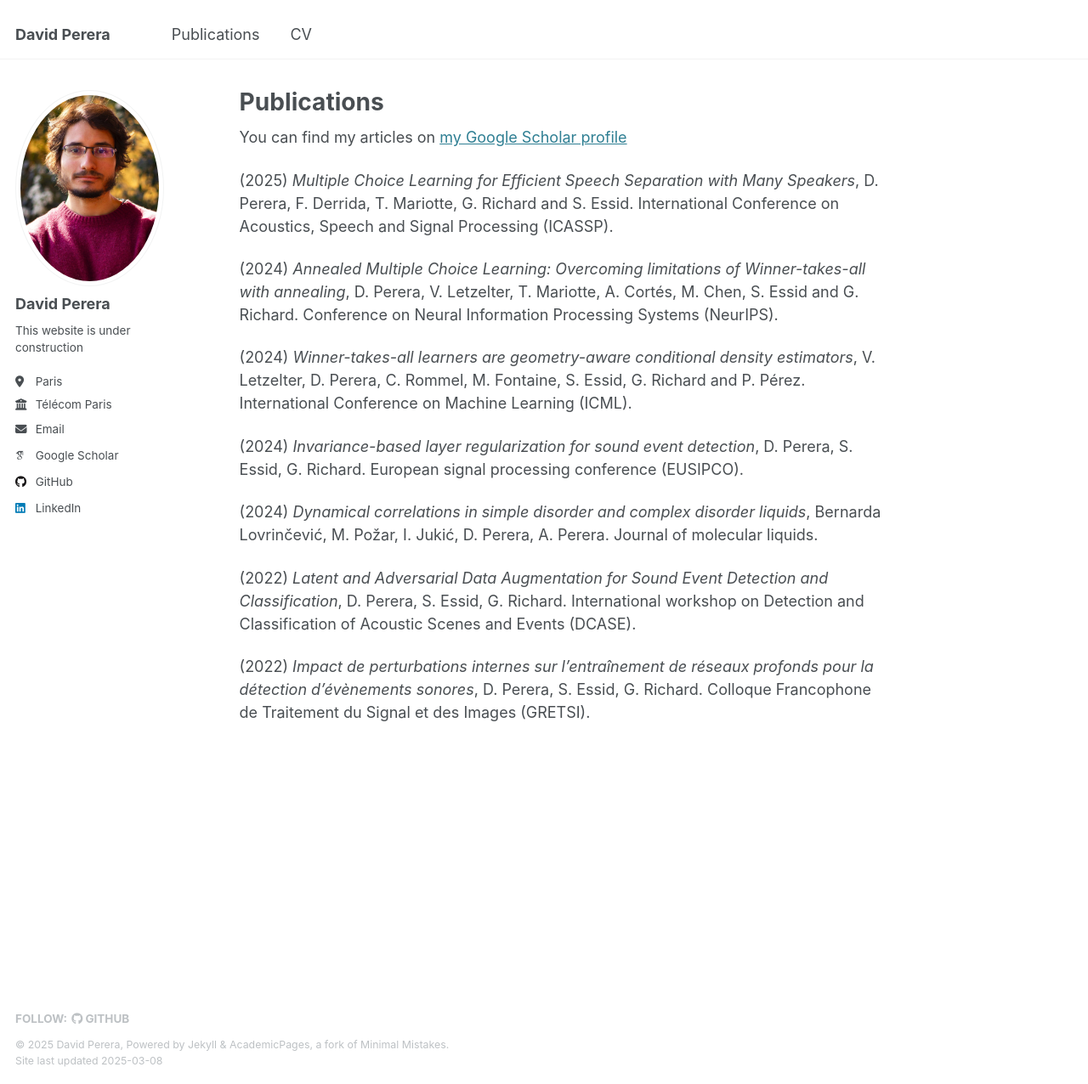
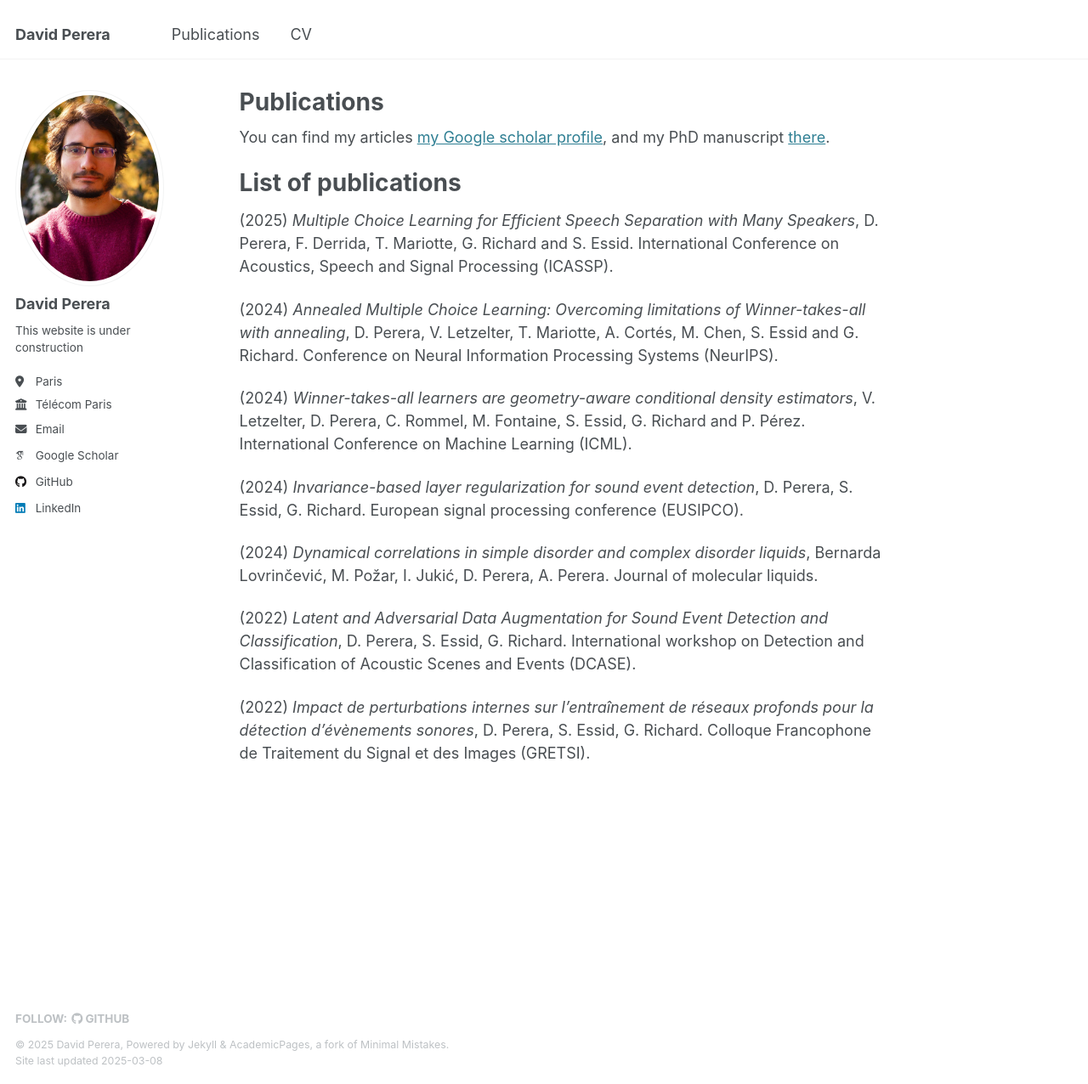
Before and after one commit to daperera/daperera.github.io, a Jekyll site: the page built from _pages/publications.md, in a window 1280 px wide and 1276 px high. Shown: the whole window at 85% size. Built offline with Jekyll 4.4.1, drawn with Linux system fonts in a browser that asks for light colours; some web fonts are replaced.

Commit message:
Update publications.md

```diff
--- a/_pages/publications.md
+++ b/_pages/publications.md
@@ -6,7 +6,9 @@ redirect_from:
   - /publications.html
 ---
 
-You can find my articles on [my Google Scholar profile](https://scholar.google.com/citations?hl=en&user=eyL65OAAAAAJ)
+You can find my articles [my Google scholar profile](https://scholar.google.com/citations?hl=en&user=eyL65OAAAAAJ), and my PhD manuscript [there](https://drive.google.com/file/d/1NfLrypO9INlEpWzLxX5T_ScypGaS0ZBW/view?usp=drive_link).
+
+# List of publications
 
 (2025) *Multiple Choice Learning for Efficient Speech Separation with Many Speakers*, D. Perera, F. Derrida, T. Mariotte, G. Richard and S. Essid. International Conference on Acoustics, Speech and Signal Processing (ICASSP).
 
```
